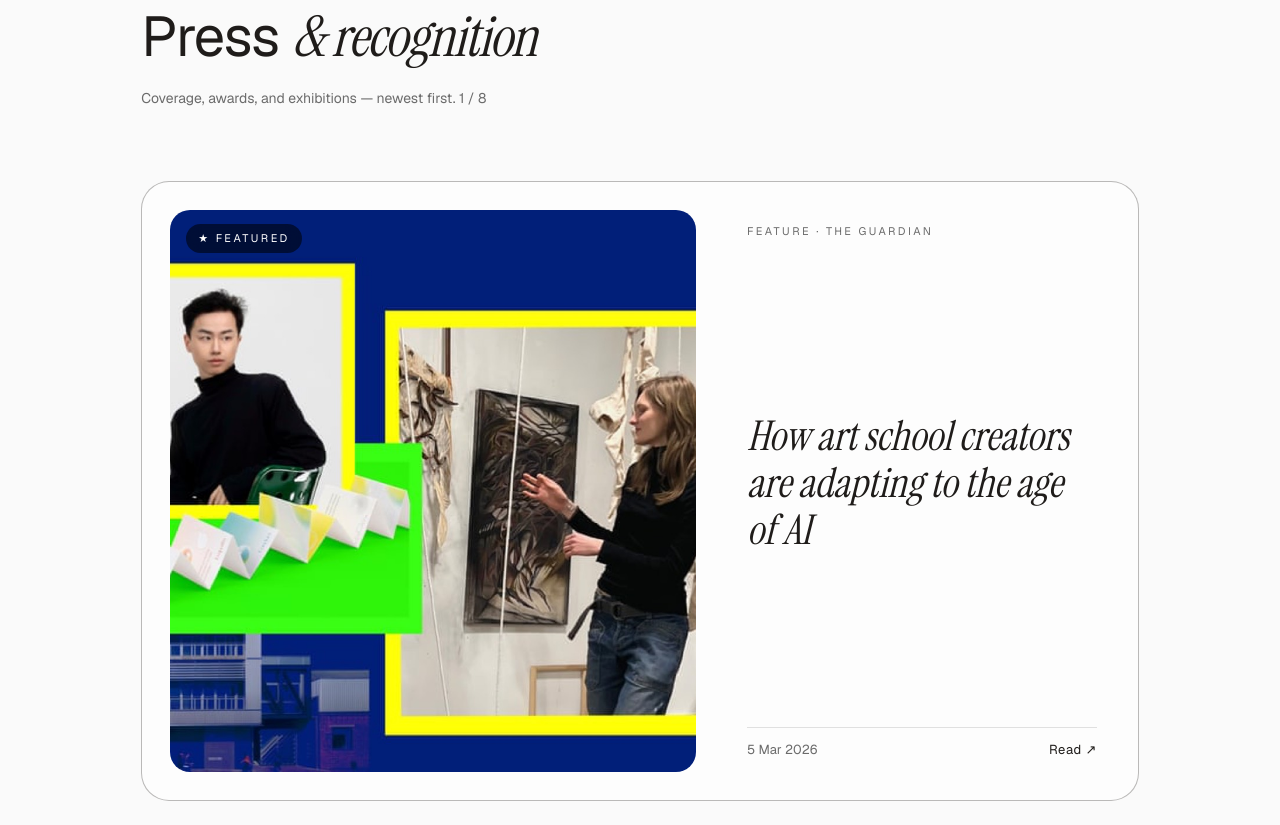
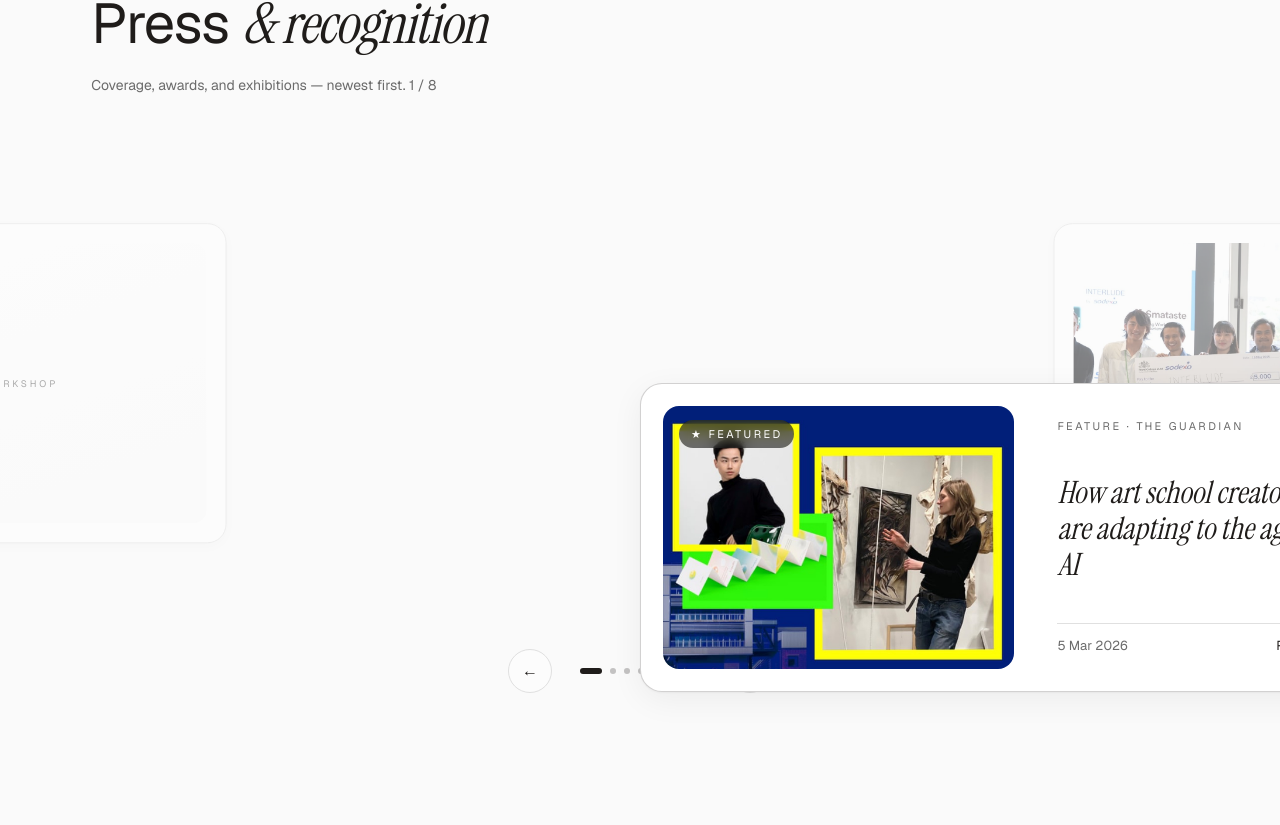
Before and after one commit to geff1005/yutongdesign, a Next.js app: page / in a window 1280 px wide. Shown: the part 3675-4500 px from the top of the page. Built offline with nearby package versions, Linux system fonts and the light colour scheme.

Commit message:
press/3-card + arc/dramatic: GSAP-showcase prev|active|next layout (peek cards clickable, smaller active size), explorations cards 260-360px + heavier overlap + overflow visible for cylinder bleed

```diff
--- a/app/globals.css
+++ b/app/globals.css
@@ -2342,59 +2342,129 @@ section { position: relative; }
   }
 }
 
-/* === Press single-card carousel (Bending-Spoons reference) ===
- * One large card centered, ← → buttons to navigate, drag-to-swipe enabled.
- * Replaces the old pin-and-translate horizontal scroller. */
+/* === Press 3-card carousel (GSAP showcase reference) ===
+ * Previous card peeks from the left (smaller, dimmed), active card sits
+ * center (full size + body), next card peeks from the right. Click on a
+ * side card advances the carousel. */
 .press-c-section {
   background: hsl(var(--bg));
-  padding: clamp(72px, 9vw, 128px) 0;
+  padding: clamp(64px, 8vw, 112px) 0;
 }
 .press-c-inner {
-  max-width: 1100px;
+  max-width: 1200px;
   margin: 0 auto;
   padding: 0 clamp(20px, 4vw, 56px);
 }
 .press-c-header {
-  margin-bottom: clamp(40px, 6vw, 72px);
+  margin-bottom: clamp(32px, 5vw, 56px);
   max-width: 700px;
 }
 .press-c-stage {
   position: relative;
   width: 100%;
-  /* Reserve consistent height so the card swap doesn't reflow surrounding
-     sections. Roughly matches the 4:3 image + body + padding. */
-  min-height: clamp(440px, 56vw, 620px);
-  overflow: hidden;
+  /* Stage hosts three slots: prev peek (left), active (center), next peek
+     (right). Slots are absolutely positioned so they overlap nicely. */
+  display: flex;
+  align-items: center;
+  justify-content: center;
+  min-height: clamp(320px, 38vw, 460px);
+  user-select: none;
+  /* Overflow lets prev/next bleed beyond the inner padding visually but
+     get clipped by the section. */
+  overflow: visible;
+}
+
+/* === Slots — wrappers that own the position/scale per role === */
+.press-c-card-slot {
+  position: absolute;
+  top: 50%;
+  display: flex;
+  align-items: center;
+  justify-content: center;
+  transition: transform var(--duration-base) var(--ease-apple),
+              opacity var(--duration-base) var(--ease-apple);
+}
+.press-c-card-slot-active {
+  /* Center, full size */
+  left: 50%;
+  width: min(720px, 70vw);
+  transform: translate(-50%, -50%);
+  z-index: 3;
   cursor: grab;
 }
-.press-c-stage:active { cursor: grabbing; }
+.press-c-card-slot-active:active { cursor: grabbing; }
+
+.press-c-card-slot-prev,
+.press-c-card-slot-next {
+  width: min(480px, 38vw);
+  transform-origin: center center;
+  opacity: 0.55;
+  z-index: 1;
+  cursor: pointer;
+  transition: opacity var(--duration-fast) var(--ease-apple),
+              transform var(--duration-base) var(--ease-apple);
+}
+.press-c-card-slot-prev:hover,
+.press-c-card-slot-next:hover {
+  opacity: 0.85;
+}
+.press-c-card-slot-prev {
+  /* Peek from the left */
+  right: calc(50% + min(380px, 36vw));
+  transform: translate(0, -50%) scale(0.86);
+}
+.press-c-card-slot-next {
+  /* Peek from the right */
+  left: calc(50% + min(380px, 36vw));
+  transform: translate(0, -50%) scale(0.86);
+}
+
+@media (max-width: 768px) {
+  /* Hide side previews on mobile — single card only */
+  .press-c-card-slot-prev,
+  .press-c-card-slot-next {
+    display: none;
+  }
+  .press-c-card-slot-active {
+    width: 100%;
+  }
+}
 
 .press-c-card {
-  position: absolute;
-  inset: 0;
+  width: 100%;
   display: grid;
-  grid-template-columns: 1.4fr 1fr;
-  gap: clamp(20px, 3vw, 48px);
+  grid-template-columns: 1.2fr 1fr;
+  gap: clamp(16px, 2.4vw, 36px);
   text-decoration: none;
   color: inherit;
-  padding: clamp(18px, 2.4vw, 28px);
-  background: hsl(var(--surface) / 0.55);
+  padding: clamp(14px, 2vw, 22px);
+  background: hsl(var(--surface));
   border: 1px solid hsl(var(--stroke));
-  border-radius: clamp(20px, 2.4vw, 28px);
-  transition: border-color var(--duration-base) var(--ease-apple);
-}
-.press-c-card:hover {
-  border-color: hsl(var(--text) / 0.45);
+  border-radius: clamp(16px, 2vw, 22px);
+  box-shadow: 0 8px 32px rgba(0, 0, 0, 0.06),
+              0 1px 2px rgba(0, 0, 0, 0.04);
+  transition: border-color var(--duration-base) var(--ease-apple),
+              box-shadow var(--duration-base) var(--ease-apple);
+}
+.press-c-card-peek {
+  /* Side previews: no body grid, image-only treatment */
+  grid-template-columns: 1fr;
+  box-shadow: 0 4px 16px rgba(0, 0, 0, 0.04);
+}
+.press-c-card-active:hover {
+  border-color: hsl(var(--text) / 0.25);
+  box-shadow: 0 12px 40px rgba(0, 0, 0, 0.08),
+              0 2px 4px rgba(0, 0, 0, 0.05);
 }
 .press-c-card-pinned {
-  border-color: hsl(var(--text) / 0.3);
+  border-color: hsl(var(--text) / 0.2);
 }
 @media (max-width: 768px) {
-  .press-c-card {
+  .press-c-card-active {
     grid-template-columns: 1fr;
     grid-template-rows: auto 1fr;
-    gap: 18px;
-    padding: 16px;
+    gap: 16px;
+    padding: 14px;
   }
 }
 
@@ -2402,9 +2472,14 @@ section { position: relative; }
   position: relative;
   width: 100%;
   height: 100%;
-  border-radius: clamp(14px, 1.8vw, 20px);
+  min-height: 200px;
+  aspect-ratio: 4 / 3;
+  border-radius: clamp(12px, 1.5vw, 16px);
   overflow: hidden;
-  background: hsl(var(--surface));
+  background: hsl(var(--bg));
+}
+.press-c-card-peek .press-c-image-wrap {
+  aspect-ratio: 4 / 3;
 }
 @media (max-width: 768px) {
   .press-c-image-wrap {
@@ -2461,14 +2536,14 @@ section { position: relative; }
 .press-c-title {
   font-family: var(--font-display);
   font-style: italic;
-  font-size: clamp(26px, 3.2vw, 42px);
-  line-height: 1.15;
+  font-size: clamp(22px, 2.4vw, 32px);
+  line-height: 1.18;
   margin: 0;
   font-weight: 400;
   color: hsl(var(--text));
   /* Cap lines so very long titles don't push the card. */
   display: -webkit-box;
-  -webkit-line-clamp: 5;
+  -webkit-line-clamp: 4;
   -webkit-box-orient: vertical;
   overflow: hidden;
 }
@@ -2742,9 +2817,12 @@ section { position: relative; }
   display: flex;
   justify-content: center;
   align-items: center;
-  perspective: 1100px;
+  perspective: 1000px;
   perspective-origin: 50% 50%;
-  min-height: clamp(420px, 40vw, 560px);
+  min-height: clamp(440px, 44vw, 640px);
+  /* Let outer tiles bleed past the inner container's padding for the BS
+     cylindrical wrap-around feel. */
+  overflow: visible;
   /* No `gap` here — CSS gap clamps to zero on negative values. Use negative
      margin-left on every-tile-after-first to overlap the cards instead. */
 }
@@ -2754,14 +2832,13 @@ section { position: relative; }
  * Motion writes its own `transform` and would override us. */
 .explorations-arc-slot {
   flex: 0 0 auto;
-  width: clamp(180px, 15vw, 240px);
+  width: clamp(260px, 22vw, 360px);
   cursor: pointer;
 }
 .explorations-arc-slot + .explorations-arc-slot {
-  /* Overlap each tile slightly on top of the previous one, BS iconic-fan
-     style. Negative margin (gap won't accept negatives) creates the curved
-     cylindrical feel when paired with the rotateY transform below. */
-  margin-left: clamp(-44px, -2.6vw, -24px);
+  /* Heavier overlap so the BS cylindrical wrap reads as one continuous
+     curved surface, not separate cards in a line. */
+  margin-left: clamp(-110px, -7vw, -60px);
 }
 
 /* .explorations-arc-tile — inner static div that carries the 3D perspective
--- a/components/Journal.tsx
+++ b/components/Journal.tsx
@@ -5,14 +5,12 @@ import { motion, AnimatePresence } from "framer-motion";
 import { PRESS } from "@/lib/press";
 
 /**
- * Press & recognition — single-card carousel with ← → navigation.
+ * Press & recognition — GSAP-showcase 3-card layout.
  *
- * Pattern: Bending Spoons "Invest Like The Best" video carousel. One large
- * card visible at a time, big hero image, title bottom-left, ← → buttons
- * centered below, keyboard nav + drag-to-swipe. No scroll-jacking, no pin.
- *
- * The full press list is also reachable from the small "View all → /press"
- * link in the header for users who'd rather skim a list.
+ * Layout: previous card peeks from the left (smaller, dimmed, clickable),
+ * active card sits center (full size), next card peeks from the right
+ * (smaller, dimmed, clickable). ← → buttons + dots below. Drag/swipe + arrow
+ * keys also work.
  */
 
 function formatDate(iso: string): string {
@@ -26,6 +24,75 @@ function formatDate(iso: string): string {
 
 const EASE: [number, number, number, number] = [0.32, 0.72, 0, 1];
 
+type Press = (typeof PRESS)[number];
+
+function PressCard({
+  item,
+  isActive,
+  onActivate,
+}: {
+  item: Press;
+  isActive: boolean;
+  onActivate?: () => void;
+}) {
+  return (
+    <a
+      href={isActive ? item.url : undefined}
+      target={isActive ? "_blank" : undefined}
+      rel={isActive ? "noopener noreferrer" : undefined}
+      onClick={(e) => {
+        if (!isActive) {
+          e.preventDefault();
+          onActivate?.();
+        }
+      }}
+      className={
+        "press-c-card" +
+        (item.pinned ? " press-c-card-pinned" : "") +
+        (isActive ? " press-c-card-active" : " press-c-card-peek")
+      }
+      aria-hidden={!isActive}
+      tabIndex={isActive ? 0 : -1}
+    >
+      <div className="press-c-image-wrap">
+        {item.thumbnail ? (
+          /* eslint-disable-next-line @next/next/no-img-element */
+          <img
+            src={item.thumbnail}
+            alt={item.title}
+            className="press-c-image"
+            draggable={false}
+          />
+        ) : (
+          <div className="press-c-image-fallback">
+            <span className="eyebrow">{item.tag ?? "Press"}</span>
+          </div>
+        )}
+        {item.pinned && isActive && (
+          <span className="press-c-pin" aria-hidden>
+            ★ Featured
+          </span>
+        )}
+      </div>
+      {isActive && (
+        <div className="press-c-body">
+          <div className="press-c-meta-top eyebrow">
+            {item.tag ? `${item.tag} · ` : ""}
+            {item.outlet}
+          </div>
+          <h3 className="press-c-title">{item.title}</h3>
+          <div className="press-c-meta-bottom">
+            <span>{formatDate(item.date)}</span>
+            <span className="press-c-arrow" aria-hidden>
+              Read ↗
+            </span>
+          </div>
+        </div>
+      )}
+    </a>
+  );
+}
+
 export function Journal() {
   const sorted = [
     ...PRESS.slice().sort((a, b) => {
@@ -36,21 +103,13 @@ export function Journal() {
   const [index, setIndex] = useState(0);
   const total = sorted.length;
 
-  const next = useCallback(
-    () => setIndex((i) => (i + 1) % total),
-    [total]
-  );
+  const next = useCallback(() => setIndex((i) => (i + 1) % total), [total]);
   const prev = useCallback(
     () => setIndex((i) => (i - 1 + total) % total),
     [total]
   );
 
-  // Keyboard nav — ← → arrows when the section is in view.
   useEffect(() => {
-    function onKey(e: KeyboardEvent) {
-      if (e.key === "ArrowRight") next();
-      if (e.key === "ArrowLeft") prev();
-    }
     const section = document.getElementById("journal");
     if (!section) return;
     let active = false;
@@ -58,20 +117,24 @@ export function Journal() {
       ([entry]) => {
         active = entry.isIntersecting;
       },
-      { threshold: 0.4 }
+      { threshold: 0.35 }
     );
     io.observe(section);
-    function bound(e: KeyboardEvent) {
-      if (active) onKey(e);
+    function onKey(e: KeyboardEvent) {
+      if (!active) return;
+      if (e.key === "ArrowRight") next();
+      if (e.key === "ArrowLeft") prev();
     }
-    window.addEventListener("keydown", bound);
+    window.addEventListener("keydown", onKey);
     return () => {
       io.disconnect();
-      window.removeEventListener("keydown", bound);
+      window.removeEventListener("keydown", onKey);
     };
   }, [next, prev]);
 
-  const item = sorted[index];
+  const prevItem = sorted[(index - 1 + total) % total];
+  const activeItem = sorted[index];
+  const nextItem = sorted[(index + 1) % total];
 
   return (
     <section className="press-c-section" id="journal">
@@ -84,67 +147,47 @@ export function Journal() {
             Press <em>&amp; recognition</em>
           </h2>
           <p className="section-sub">
-            Coverage, awards, and exhibitions — newest first. {index + 1} / {total}
+            Coverage, awards, and exhibitions — newest first. {index + 1} /{" "}
+            {total}
           </p>
         </div>
 
         <div className="press-c-stage">
+          <div
+            className="press-c-card-slot press-c-card-slot-prev"
+            onClick={prev}
+            aria-label="Previous"
+          >
+            <PressCard item={prevItem} isActive={false} onActivate={prev} />
+          </div>
+
           <AnimatePresence mode="wait" initial={false}>
-            <motion.a
-              key={item.url}
-              href={item.url}
-              target="_blank"
-              rel="noopener noreferrer"
-              className={
-                "press-c-card" + (item.pinned ? " press-c-card-pinned" : "")
-              }
+            <motion.div
+              key={activeItem.url}
+              className="press-c-card-slot press-c-card-slot-active"
               initial={{ opacity: 0, x: 32 }}
               animate={{ opacity: 1, x: 0 }}
               exit={{ opacity: 0, x: -32 }}
-              transition={{ duration: 0.55, ease: EASE }}
+              transition={{ duration: 0.5, ease: EASE }}
               drag="x"
               dragConstraints={{ left: 0, right: 0 }}
-              dragElastic={0.2}
+              dragElastic={0.18}
               onDragEnd={(_, info) => {
                 if (info.offset.x < -80) next();
                 else if (info.offset.x > 80) prev();
               }}
             >
-              <div className="press-c-image-wrap">
-                {item.thumbnail ? (
-                  /* eslint-disable-next-line @next/next/no-img-element */
-                  <img
-                    src={item.thumbnail}
-                    alt={item.title}
-                    className="press-c-image"
-                    draggable={false}
-                  />
-                ) : (
-                  <div className="press-c-image-fallback">
-                    <span className="eyebrow">{item.tag ?? "Press"}</span>
-                  </div>
-                )}
-                {item.pinned && (
-                  <span className="press-c-pin" aria-hidden>
-                    ★ Featured
-                  </span>
-                )}
-              </div>
-              <div className="press-c-body">
-                <div className="press-c-meta-top eyebrow">
-                  {item.tag ? `${item.tag} · ` : ""}
-                  {item.outlet}
-                </div>
-                <h3 className="press-c-title">{item.title}</h3>
-                <div className="press-c-meta-bottom">
-                  <span>{formatDate(item.date)}</span>
-                  <span className="press-c-arrow" aria-hidden>
-                    Read ↗
-                  </span>
-                </div>
-              </div>
-            </motion.a>
+              <PressCard item={activeItem} isActive />
+            </motion.div>
           </AnimatePresence>
+
+          <div
+            className="press-c-card-slot press-c-card-slot-next"
+            onClick={next}
+            aria-label="Next"
+          >
+            <PressCard item={nextItem} isActive={false} onActivate={next} />
+          </div>
         </div>
 
         <div className="press-c-controls">
@@ -156,7 +199,7 @@ export function Journal() {
           >
             <span aria-hidden>←</span>
           </button>
-          <div className="press-c-dots" role="tablist" aria-label="Press carousel">
+          <div className="press-c-dots" role="tablist" aria-label="Press">
             {sorted.map((_, i) => (
               <button
                 key={i}
```
